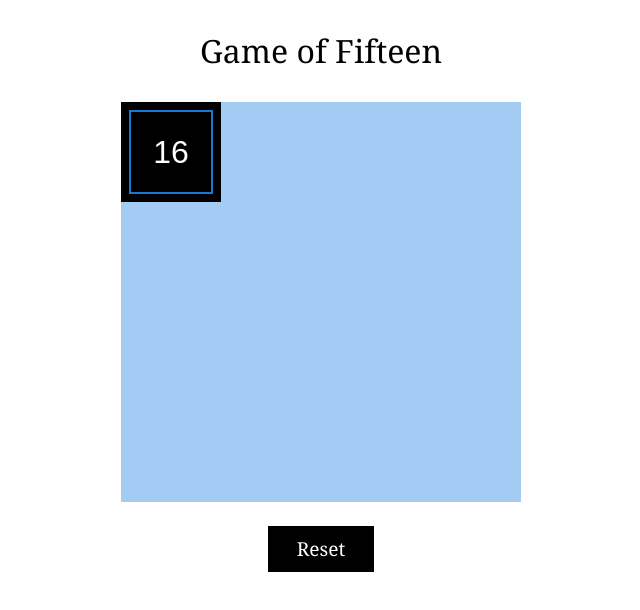
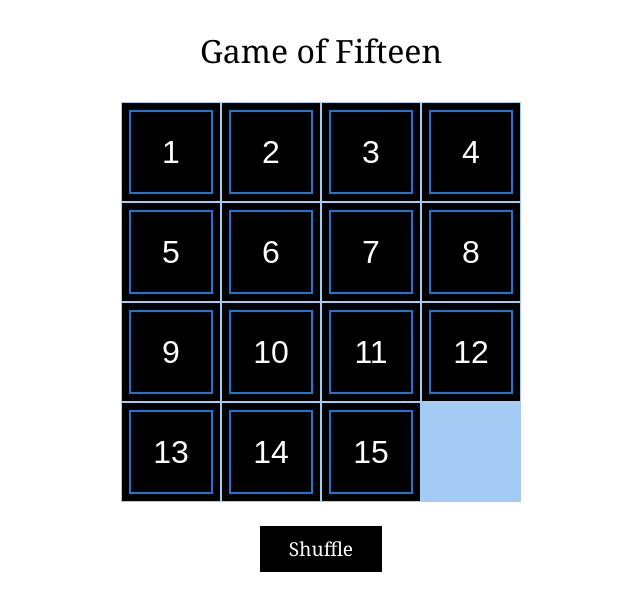
Before and after one commit to progRes404/Game-of-Fifteen, a website: page src/index.pug in a window 1280 px wide. Shown: the whole page, without its empty margins (319-959 px from the left). Drawn offline with nearby package versions, Linux system fonts and the light colour scheme; files that its build step writes are made by us from their sources.

Commit message:
Elements were positioned using JS

```diff
--- a/src/css/style.css
+++ b/src/css/style.css
@@ -24,7 +24,7 @@ h1 {
     position: relative;
 }
 
-.fifteen .item {
+.item {
     position: absolute;
     top: 0;
     left: 0;
@@ -37,6 +37,8 @@ h1 {
     color: white;
     font-size: 2rem;
     cursor: pointer;
+    box-shadow: 0 0 0 1px inset rgb(164, 203, 243);
+    transition: transform 0.2s;
 }
 
 .itemVal {
--- a/src/index.pug
+++ b/src/index.pug
@@ -12,7 +12,7 @@ html(lang="en")
             h1 Game of Fifteen
             .fifteen
                 each val in values
-                    button.item
+                    button.item(data-matrix-id=val)
                         span.itemVal= val
-            button.button Reset
+            button.button Shuffle
         script(src="script.js")
--- a/src/script.js
+++ b/src/script.js
@@ -1 +1,54 @@
 'use strict';
+
+const container = document.querySelector('.fifteen'),
+      items = Array.from(container.querySelectorAll('.item')),
+      countItems = 16;
+
+
+if (items.length !== countItems) {
+    throw new Error('Should be exactly 16 items');
+}
+
+// Position
+items[countItems - 1].style.display = 'none';
+
+const matrix = getMatrix(
+    items.map(item => Number(item.dataset.matrixId))
+);
+
+setPositionItems(matrix);
+
+
+function getMatrix(arr) {
+    let matrix = [[], [], [], []];
+    let y = 0;
+    let x = 0;
+
+    for (let i = 0; i < arr.length; i++) {
+        if (x >= 4) {
+            y++;
+            x = 0;
+        };
+
+        matrix[y][x] = arr[i];
+        x++;
+    }
+
+    return matrix;
+}
+
+function setPositionItems(matrix) {
+    let counter = 0;
+    for (let y = 0; y < matrix.length; y++) {
+        for (let x = 0; x < matrix[y].length; x++) {
+            let node = items[counter];
+            setNodeStyles(node, x, y);
+            counter++;
+        }
+    }
+}
+
+function setNodeStyles(node, x, y) {
+    const shiftPs = 100;
+    node.style.transform = `translate3D(${x * shiftPs}%, ${y * shiftPs}%, 0)`;
+}
```
Also changed, not shown: src/index.html.
